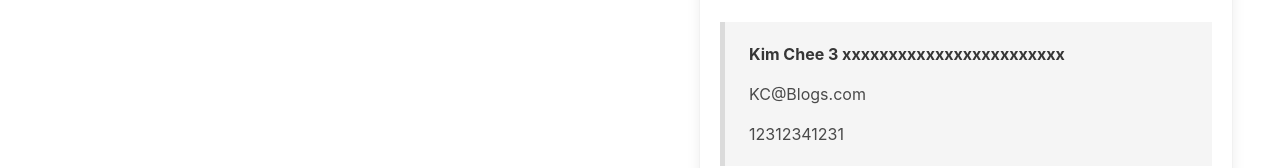
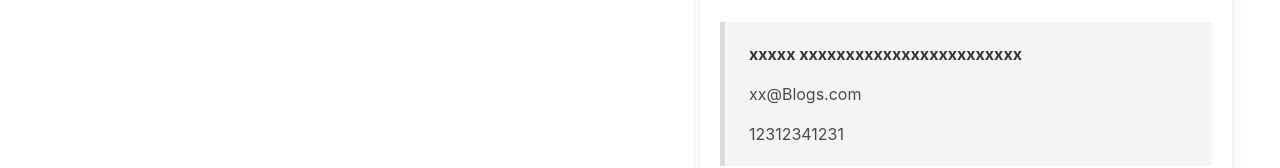
Before and after one commit to LozPilafas/appointment-manager, a React (Create React App) app: page /appointments in a window 1280 px wide. Shown: the part 873-1041 px from the top of the page. Built offline with nearby package versions, Linux system fonts and the light colour scheme.

Commit message:
added a long name for testing

```diff
--- a/src/App.js
+++ b/src/App.js
@@ -24,8 +24,8 @@
   email:"aida@Blogs.com",
   tel:12312341231
 },
-{name:'Kim Chee 3 xxxxxxxxxxxxxxxxxxxxxxxx',
-  email:"KC@Blogs.com",
+{name:'xxxxx xxxxxxxxxxxxxxxxxxxxxxxx',
+  email:"xx@Blogs.com",
   tel:12312341231
 },
 
```
